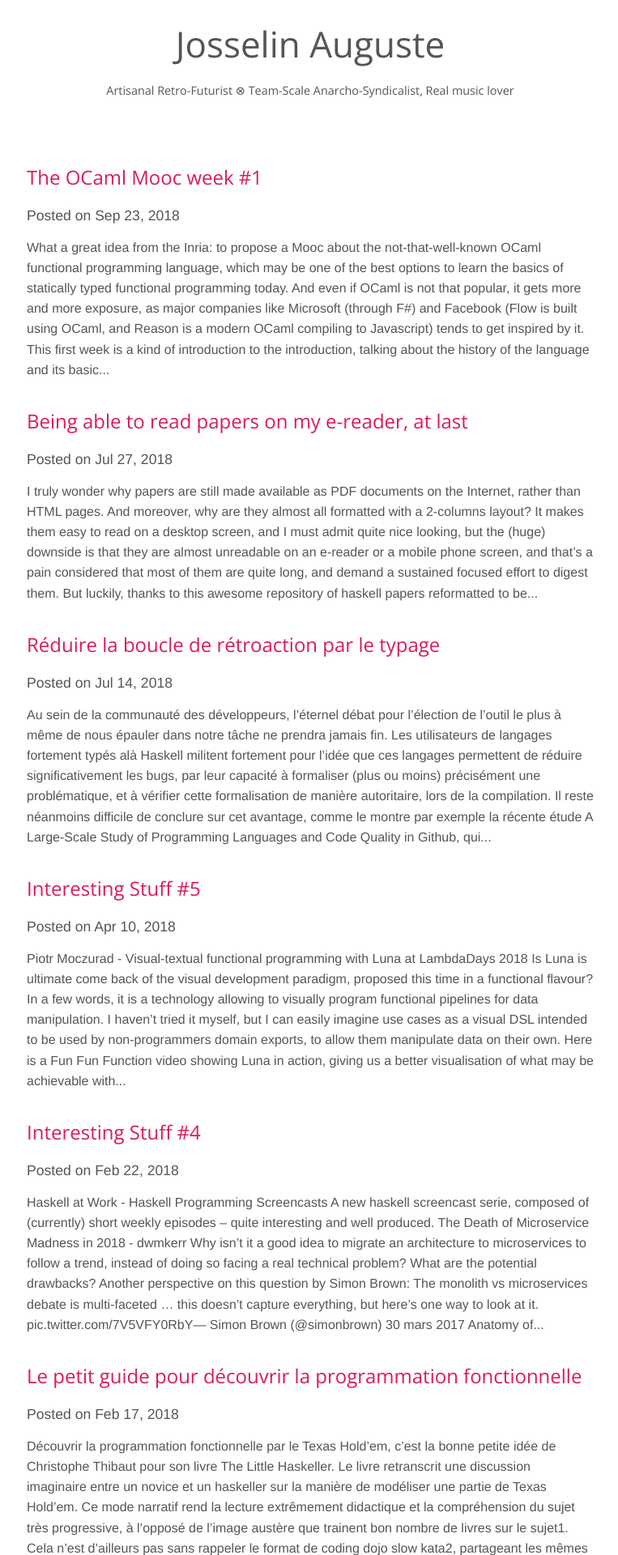
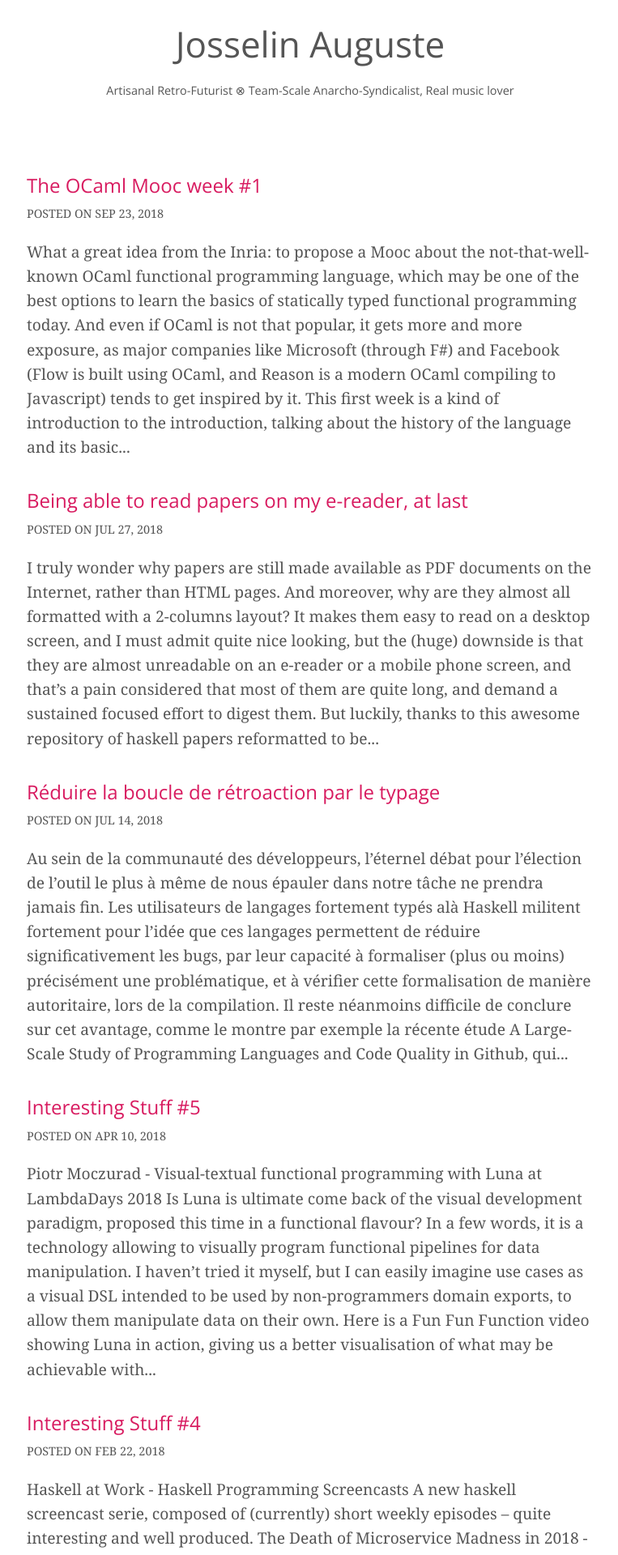
Before and after one commit to josselinauguste/josselinauguste.github.io, a Jekyll site: the page built from index.md, in a window 1280 px wide. Shown: the top 1920 px of the page at 81% size, without its empty margins (257-1020 px from the left). Built offline with Jekyll 4.4.1, drawn with Linux system fonts in a browser that asks for light colours; a style sheet for code colours, icons or effects is not loaded.

Commit message:
Small css refresh

```diff
--- a/css/screen.css
+++ b/css/screen.css
@@ -1,15 +1,14 @@
-@import url(https://raw.githubusercontent.com/be5invis/Iosevka/master/webfont-csses/iosevka.css);
 body {
   background-color: white;
   color: #555;
-  font-family: "Helvetica Neue", Helvetica, Verdana, sans-serif;
+  font-family: Georgia, serif;
   line-height: 1.57;
   margin: 0;
   padding: 0;
 }
 
 code {
-  font-family: "Iosevka", Menlo, monospace;
+  font-family: Menlo, monospace;
   font-feature-settings: "calt" 1;
   line-height: 1.4em;
 }
@@ -94,17 +93,29 @@ main {
   margin-top: 40px;
 }
 
+@media only screen
+and (device-width : 375px) {
+  h1, p.title {
+    font-size: 2em;
+  }
+
+  main {
+    margin-top: 0;
+  }
+}
+
 h2 {
   font-family: 'Open Sans', sans-serif;
   font-size: 1.5em;
   font-weight: 300;
-  margin: 16px 0;
+  margin: 26px 0 16px 0;
 }
 
 .metadata {
-  font-size: 1.1em;
+  font-size: 0.9em;
   font-weight: 300;
-  margin: 12px 0;
+  margin: -10px 0 20px 0;
+  text-transform: uppercase;
 }
 
 article {
@@ -137,6 +148,7 @@ nav {
 }
 
 .container>footer {
+  font-family: 'Open Sans', sans-serif;
   font-size: 0.75em;
   font-weight: 300;
   margin: 16px 0 0 0;
@@ -148,10 +160,11 @@ nav {
 
 article h1 {
   font-size: 2em;
+  margin: 16px 0;
 }
 
-article section>p {
-  font-size: 1.1em;
+article section>p, article section>ul, article>div {
+  font-size: 1.2em;
 }
 
 article p>img {
```
